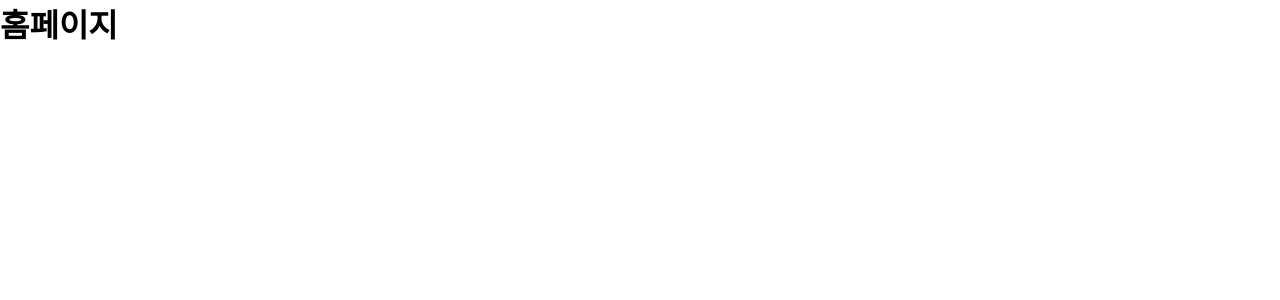
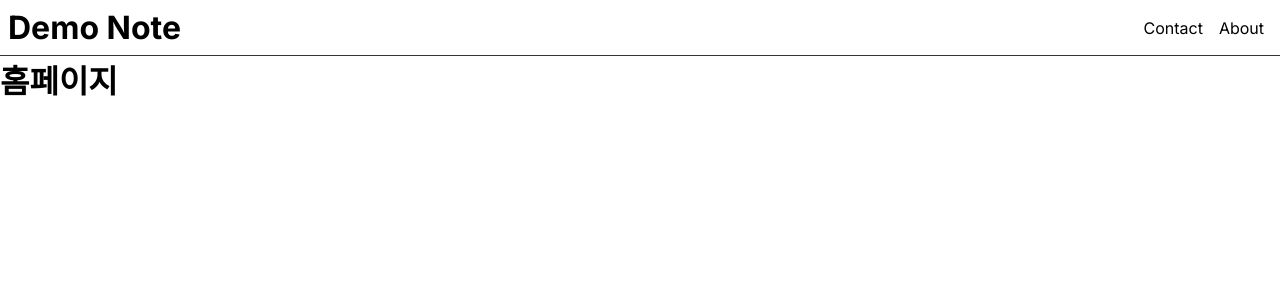
Before and after one commit to yjleeinkr/Next-Note, a Next.js app: page / in a window 1280 px wide. Shown: the top 300 px of the page. Built offline with nearby package versions, Linux system fonts and the light colour scheme.

Commit message:
layout for common components like header, navbar

```diff
--- /dev/null
+++ b/src/app/layout.module.css
@@ -0,0 +1,11 @@
+.header {
+  display: flex;
+  justify-content: space-between;
+  align-items: center;
+  padding: 8px;
+  border-bottom: 1px solid #123f52;
+}
+
+.nav a {
+  padding: 0px 8px;
+}
--- a/src/app/layout.tsx
+++ b/src/app/layout.tsx
@@ -1,4 +1,5 @@
 import './globals.css'
+import styles from './layout.module.css'
 import { Inter } from '@next/font/google'
 
 const inter = Inter({ subsets: ['latin'] })
@@ -8,14 +9,19 @@
   description: 'Generated by create next app',
 }
 
-export default function RootLayout({
-  children,
-}: {
-  children: React.ReactNode
-}) {
+export default function RootLayout({ children }: { children: React.ReactNode }) {
   return (
     <html lang="en">
-      <body className={inter.className}>{children}</body>
+      <body className={inter.className}>
+        <header className={styles.header}>
+          <h1>Demo Note</h1>
+          <nav className={styles.nav}>
+            <a href="">Contact</a>
+            <a href="">About</a>
+          </nav>
+        </header>
+        {children}
+      </body>
     </html>
   )
 }
```
